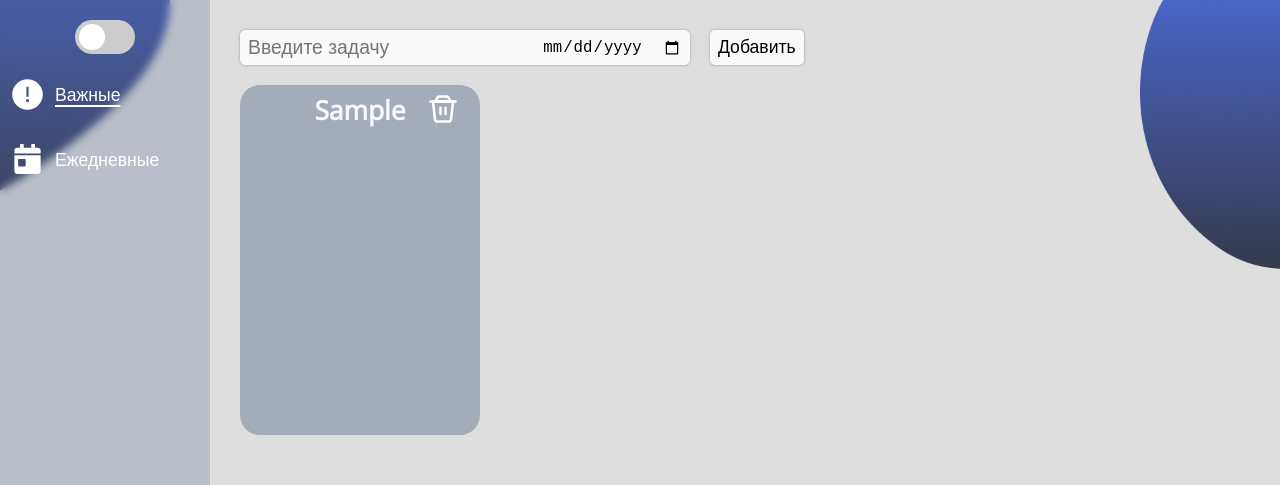
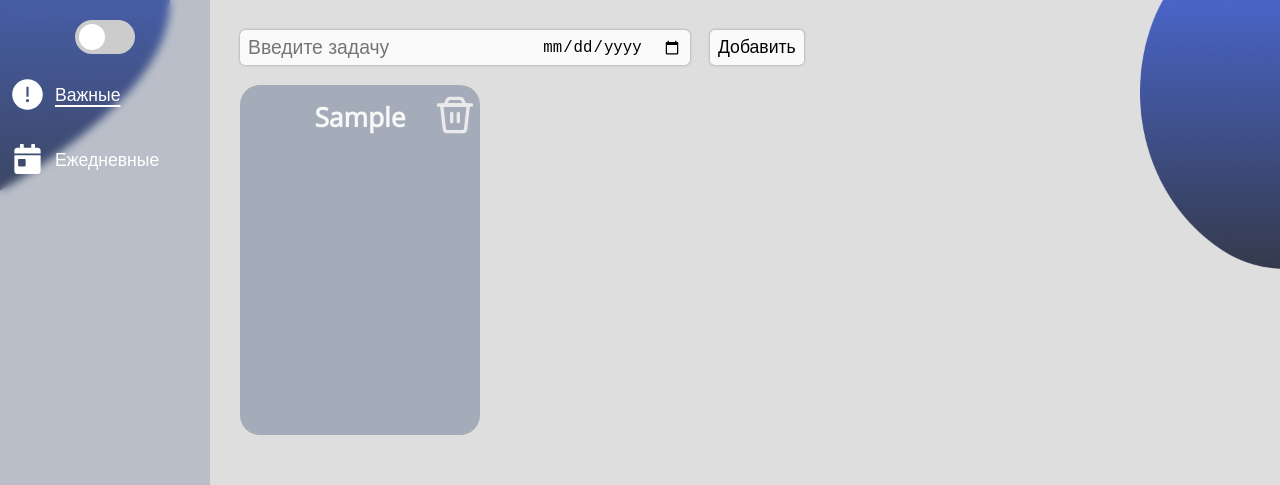
Before and after one commit to VashUber/todo-app, a Vue app: page / in a window 1280 px wide. Both pictures are taken after typing "Sample", "2020-01-15" into the empty fields and a click on the button "Добавить". Shown: the top 485 px of the page. Built offline with nearby package versions, Linux system fonts and the light colour scheme.

Commit message:
added group-transition

```diff
--- a/src/App.vue
+++ b/src/App.vue
@@ -3,9 +3,7 @@
         <Sidebar/>
         <div class="app__content">
             <Input/>
-            <transition name="show" appear>
-                <router-view/>
-            </transition>
+            <router-view/>
         </div>
     </div>
 </template>
@@ -60,17 +58,4 @@ export default {
   transition: .3s;
   background-color: #25272f;
 }
-
-.show-enter-active {
-  animation: show 1s cubic-bezier(0.58, 0.59, 0.45, 0.95);
-}
-
-@keyframes show {
-  0% {
-    opacity: 0;
-  }
-  100% {
-    opacity: 1;
-  }
-}
 </style>
--- a/src/components/Sidebar.vue
+++ b/src/components/Sidebar.vue
@@ -43,6 +43,7 @@ export default {
   grid-area: side;
   background: rgba(77, 97, 136, 0.25);
   backdrop-filter: blur(4px);
+  z-index: 4;
   display: flex;
   flex-direction: column;
 
--- a/src/components/TaskItem.vue
+++ b/src/components/TaskItem.vue
@@ -4,7 +4,7 @@
             <h2 class="task__text">{{ text }}</h2>
             <button class="task__delete-button" @click="deleteThisTask">
                 <svg xmlns="http://www.w3.org/2000/svg" aria-hidden="true"
-                     role="img" width="30" height="30" preserveAspectRatio="xMidYMid meet" viewBox="0 0 24 24">
+                     role="img" width="40" height="40" preserveAspectRatio="xMidYMid meet" viewBox="0 0 24 24">
                     <g fill="none">
                         <path d="M4 6h16l-1.58 14.22A2 2 0 0 1 16.432 22H7.568a2 2 0 0 1-1.988-1.78L4 6z"
                               stroke="currentColor" stroke-width="2" stroke-linecap="round" stroke-linejoin="round"/>
@@ -48,6 +48,7 @@ export default {
 
 <style lang="scss" scoped>
 .task {
+  display: inline-block;
   width: 240px;
   height: 350px;
   background: rgba(107, 123, 148, 0.5);
@@ -58,21 +59,31 @@ export default {
   &__text {
     text-align: center;
     grid-column-start: 2;
+    word-wrap: break-word;
+    width: 140px;
   }
 
   &__header {
     display: grid;
-    grid-template-columns: repeat(3, 1fr);
+    grid-template-columns: 1fr 140px 1fr;
     justify-items: center;
     align-items: center;
-    height: 50px;
+    padding-top: 10px;
   }
 
   &__delete-button {
     background: none;
+    align-self: flex-start;
     border: none;
     outline: none;
-    color: #fff;
+    color: #eaeaea;
+    transition: 0.5s;
+
+    &:hover {
+      transition: .5s;
+      transform: scale(1.25);
+
+    }
   }
 }
 
--- a/src/views/Important.vue
+++ b/src/views/Important.vue
@@ -1,7 +1,7 @@
 <template>
-    <div class="tasks-wrapper">
+    <transition-group name="show-elements" class="tasks-wrapper">
         <TaskItem v-for="item in tasks" :item="item" :key="item.id"/>
-    </div>
+    </transition-group>
 </template>
 
 <script>
@@ -29,4 +29,17 @@ export default {
   grid-template-columns: repeat(4, 1fr);
   grid-gap: 30px;
 }
+
+.show-elements-enter-active, .show-elements-leave-active, .show-elements-move {
+  transition: transform .5s ease;
+}
+
+.show-elements-leave-active {
+  position: absolute;
+  left: -300px;
+}
+
+.show-elements-enter {
+  transform: translate3d(0, 45px, 0);
+}
 </style>
```
